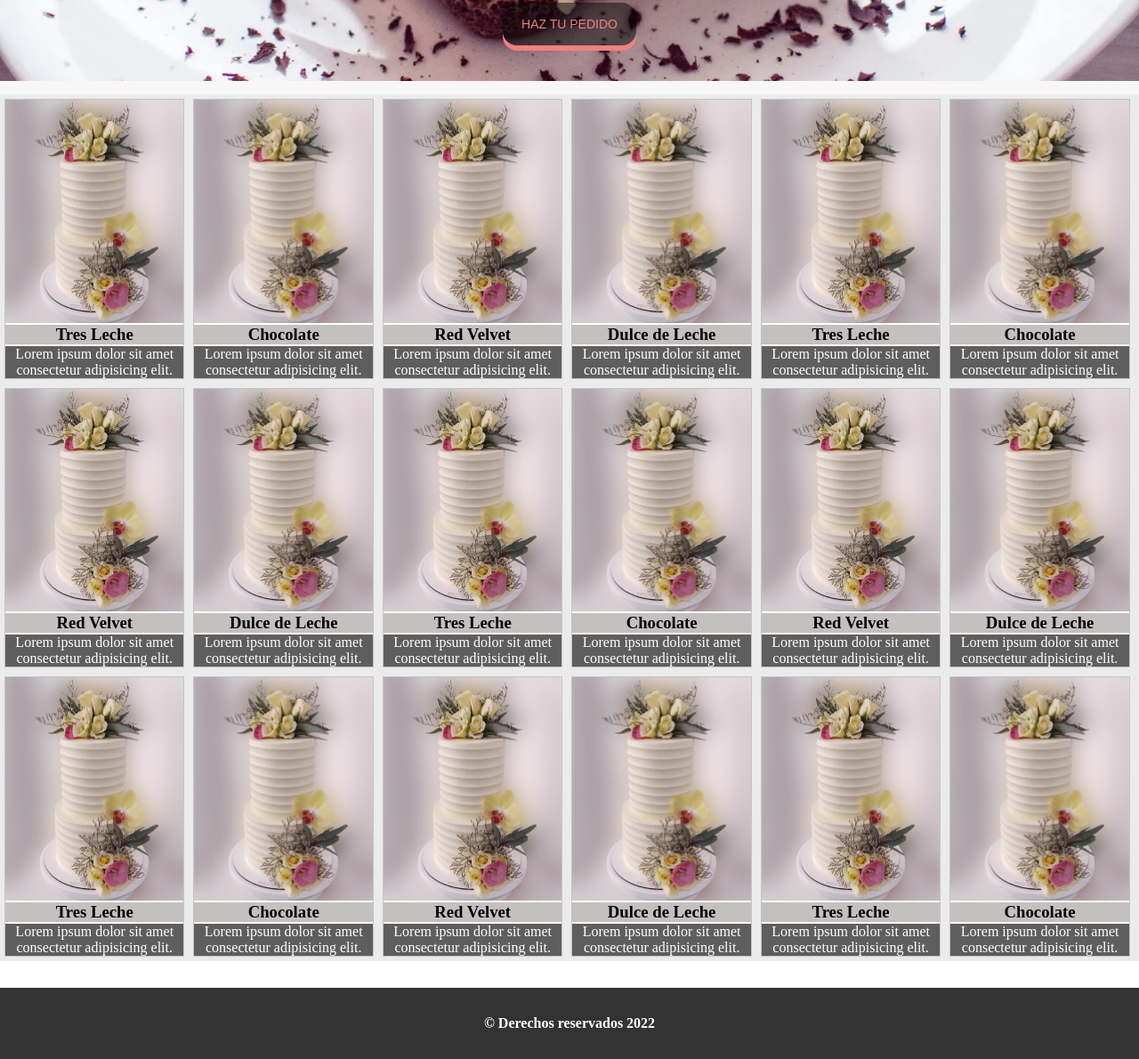
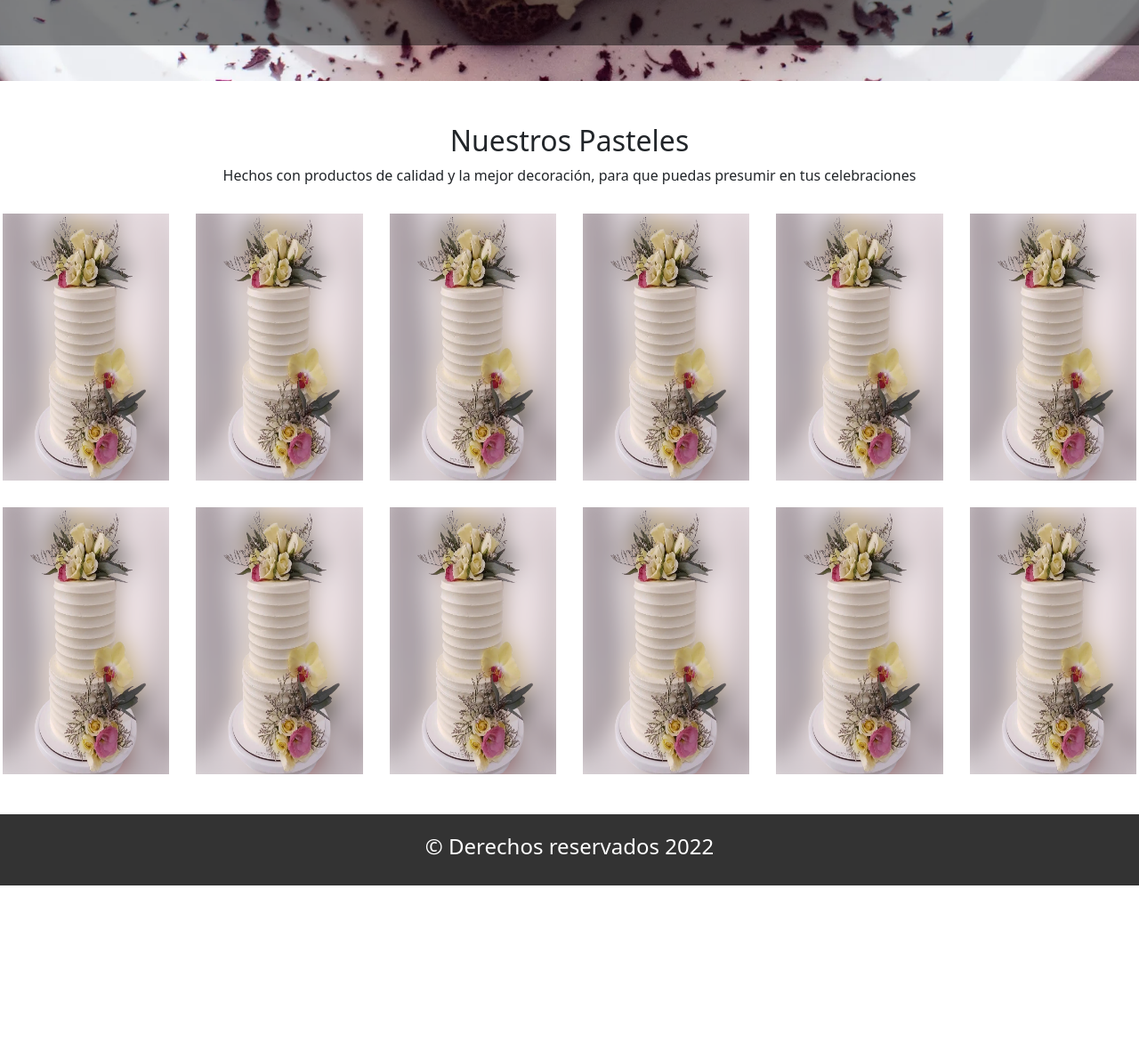
Before and after one commit to ManuelColmenares/proyecto-coder, a plain HTML site: page index.html in a window 1280 px wide. Shown: the part 829-2019 px from the top of the page at 89% size. After the commit the page ends 1824 px from the top, so only its background shows below. Drawn offline with nearby package versions, Linux system fonts and the light colour scheme; a web font is replaced by a local one.

Commit message:
Modificaciones para la segunda entrega del Proyecto Final

```diff
--- a/css/main.css
+++ b/css/main.css
@@ -73,7 +73,7 @@ box-sizing: border-box;
 /* Contenido de la sección 1 */
 .contendor-seccion1 {
     background-image: url(../img/pastel-fondo.webp);
-    height: 500px;
+    /* height: 500px; */
     background-size:cover;
     background-position: center;
     background-repeat: no-repeat;
@@ -90,8 +90,8 @@ box-sizing: border-box;
     background-color: rgba(7, 7, 7, 0.5);
     text-align: center;
     color: rgb(252, 252, 252);
-    height: 100px;
-    width: 100%;
+    /* height: 100%;
+    width: 100%; */
 
 }
 /* Estilos de bonton pedidos */
@@ -125,8 +125,21 @@ button {
    }
 
 /* Contenido de la sección 1 */
+#galeria .col-lg-2 {
+    margin: 0 !important;
+    padding: 15px;
+}
+#galeria img{
+    width: 100%;
+    height: 300px;
+}
 
-.contenedor-seccion-2{
+#galeria img:hover {
+    border: 5px solid #fff;
+}
+/*  Dejo el siguiente código comentado para que la tutora vea todas las lines de código que me ahorre con bootstrap en la galería de imágenes */
+
+/* .contenedor-seccion-2{
     width: 100%;
     margin: auto;
     min-height: 300px;
@@ -159,7 +172,7 @@ button {
     text-align: center;
     color: #fff;
     background-color: #5e5e5e;
-}
+}*/
 /* ------- Estilos de la página sobremi.html ----------- */
 
 .about{
@@ -301,9 +314,11 @@ button {
     border-radius: 10px;
 }
 
-/*Estilos Página de Productos */
+/*Estilos Página de pedidos.html */
 
-.contenedor-pasteles {
+/*  Dejo el siguiente código comentado para que la tutora vea todas las lines de código que me ahorre con bootstrap en la galería de imágenes */
+
+/* .contenedor-pasteles {
     font-family: 'Open Sans', sans-serif;
 }
 
@@ -334,7 +349,7 @@ button {
 .pasteles-img{
     flex: 25%;
     padding: 5px;
-}
+} */
 
 
 
--- a/index.html
+++ b/index.html
@@ -21,6 +21,9 @@
       rel="stylesheet"
     />
     <!-- font-family: 'Beau Rivage', cursive; -->
+
+    <!-- Styles Bootstrap -->
+    <link href="https://cdn.jsdelivr.net/npm/bootstrap@5.1.3/dist/css/bootstrap.min.css" rel="stylesheet" integrity="sha384-1BmE4kWBq78iYhFldvKuhfTAU6auU8tT94WrHftjDbrCEXSU1oBoqyl2QvZ6jIW3" crossorigin="anonymous">
 
     <!-- styles -->
     <link rel="stylesheet" href="css/main.css" />
@@ -64,109 +67,59 @@
         </div>
       </nav>
     </header>
-    <main class="contenedor">
-      <section class="contendor-seccion1">
-        <div class="subtitulo">
-          <!-- <h2>Pasteles diseñados a tu gusto y estilo</h2> -->
+    <!-- ********* Contenido de la página ********** -->
+    <main class="contenedor cantainer">
+      <section class="contendor-seccion1 row">
+        <div class="subtitulo col">
           <h2>PASTELES DISEÑADOS A TU GUSTO Y ESTILO</h2>
+          <a href="pages/pedido.html" target="blank">
+            <button class="boton">HAZ TU PEDIDO</button>
+          </a>
         </div>
-        <a href="pages/pedido.html" target="blank">
-          <button class="boton">HAZ TU PEDIDO</button>
-        </a>
       </section>
-      <section class="contenedor-seccion-2">
-        <div class="contenedor-seccion-2-galeria">
-          <article class="contenedor-seccion-2-columna">
-            <img src="img/pastel-boda.png" alt="Pastel de boda" />
-            <h3>Tres Leche</h3>
-            <p>Lorem ipsum dolor sit amet consectetur adipisicing elit.</p>
-          </article>
-          <article class="contenedor-seccion-2-columna">
-            <img src="img/pastel-boda.png" alt="Pastel de boda" />
-            <h3>Chocolate</h3>
-            <p>Lorem ipsum dolor sit amet consectetur adipisicing elit.</p>
-          </article>
-          <article class="contenedor-seccion-2-columna">
-            <img src="img/pastel-boda.png" alt="Pastel de boda" />
-            <h3>Red Velvet</h3>
-            <p>Lorem ipsum dolor sit amet consectetur adipisicing elit.</p>
-          </article>
-          <article class="contenedor-seccion-2-columna">
-            <img src="img/pastel-boda.png" alt="Pastel de boda" />
-            <h3>Dulce de Leche</h3>
-            <p>Lorem ipsum dolor sit amet consectetur adipisicing elit.</p>
-          </article>
-          <article class="contenedor-seccion-2-columna">
-            <img src="img/pastel-boda.png" alt="Pastel de boda" />
-            <h3>Tres Leche</h3>
-            <p>Lorem ipsum dolor sit amet consectetur adipisicing elit.</p>
-          </article>
-          <article class="contenedor-seccion-2-columna">
-            <img src="img/pastel-boda.png" alt="Pastel de boda" />
-            <h3>Chocolate</h3>
-            <p>Lorem ipsum dolor sit amet consectetur adipisicing elit.</p>
-          </article>
-          <article class="contenedor-seccion-2-columna">
-            <img src="img/pastel-boda.png" alt="Pastel de boda" />
-            <h3>Red Velvet</h3>
-            <p>Lorem ipsum dolor sit amet consectetur adipisicing elit.</p>
-          </article>
-          <article class="contenedor-seccion-2-columna">
-            <img src="img/pastel-boda.png" alt="Pastel de boda" />
-            <h3>Dulce de Leche</h3>
-            <p>Lorem ipsum dolor sit amet consectetur adipisicing elit.</p>
-          </article>
-          <article class="contenedor-seccion-2-columna">
-            <img src="img/pastel-boda.png" alt="Pastel de boda" />
-            <h3>Tres Leche</h3>
-            <p>Lorem ipsum dolor sit amet consectetur adipisicing elit.</p>
-          </article>
-          <article class="contenedor-seccion-2-columna">
-            <img src="img/pastel-boda.png" alt="Pastel de boda" />
-            <h3>Chocolate</h3>
-            <p>Lorem ipsum dolor sit amet consectetur adipisicing elit.</p>
-          </article>
-          <article class="contenedor-seccion-2-columna">
-            <img src="img/pastel-boda.png" alt="Pastel de boda" />
-            <h3>Red Velvet</h3>
-            <p>Lorem ipsum dolor sit amet consectetur adipisicing elit.</p>
-          </article>
-          <article class="contenedor-seccion-2-columna">
-            <img src="img/pastel-boda.png" alt="Pastel de boda" />
-            <h3>Dulce de Leche</h3>
-            <p>Lorem ipsum dolor sit amet consectetur adipisicing elit.</p>
-          </article>
-          <article class="contenedor-seccion-2-columna">
-            <img src="img/pastel-boda.png" alt="Pastel de boda" />
-            <h3>Tres Leche</h3>
-            <p>Lorem ipsum dolor sit amet consectetur adipisicing elit.</p>
-          </article>
-          <article class="contenedor-seccion-2-columna">
-            <img src="img/pastel-boda.png" alt="Pastel de boda" />
-            <h3>Chocolate</h3>
-            <p>Lorem ipsum dolor sit amet consectetur adipisicing elit.</p>
-          </article>
-          <article class="contenedor-seccion-2-columna">
-            <img src="img/pastel-boda.png" alt="Pastel de boda" />
-            <h3>Red Velvet</h3>
-            <p>Lorem ipsum dolor sit amet consectetur adipisicing elit.</p>
-          </article>
-          <article class="contenedor-seccion-2-columna">
-            <img src="img/pastel-boda.png" alt="Pastel de boda" />
-            <h3>Dulce de Leche</h3>
-            <p>Lorem ipsum dolor sit amet consectetur adipisicing elit.</p>
-          </article>
-          <article class="contenedor-seccion-2-columna">
-            <img src="img/pastel-boda.png" alt="Pastel de boda" />
-            <h3>Tres Leche</h3>
-            <p>Lorem ipsum dolor sit amet consectetur adipisicing elit.</p>
-          </article>
-          <article class="contenedor-seccion-2-columna">
-            <img src="img/pastel-boda.png" alt="Pastel de boda" />
-            <h3>Chocolate</h3>
-            <p>Lorem ipsum dolor sit amet consectetur adipisicing elit.</p>
-          </article>
+      <section id="galeria">
+        <div class="text-center pt-5">
+            <h2>Nuestros Pasteles</h2>
+            <p>Hechos con productos de calidad y la mejor decoración, para que puedas presumir en tus celebraciones </p>
         </div>
+        <div class="row">
+          <div class="col-lg-2 col-md-3 col-sm-4 col-6">
+            <img src="img/img-principal.png" alt="Pastel de boda">
+          </div>
+
+          <div class="col-lg-2 col-md-3 col-sm-4 col-6">
+            <img src="img/img-principal.png" alt="Pastel de boda">
+          </div>
+          <div class="col-lg-2 col-md-3 col-sm-4 col-6">
+            <img src="img/img-principal.png" alt="Pastel de boda">
+          </div>
+          <div class="col-lg-2 col-md-3 col-sm-4 col-6">
+            <img src="img/img-principal.png" alt="Pastel de boda">
+          </div>
+          <div class="col-lg-2 col-md-3 col-sm-4 col-6">
+            <img src="img/img-principal.png" alt="Pastel de boda">
+          </div>
+          <div class="col-lg-2 col-md-3 col-sm-4 col-6">
+            <img src="img/img-principal.png" alt="Pastel de boda">
+          </div>
+          <div class="col-lg-2 col-md-3 col-sm-4 col-6">
+            <img src="img/img-principal.png" alt="Pastel de boda">
+          </div>
+          <div class="col-lg-2 col-md-3 col-sm-4 col-6">
+            <img src="img/img-principal.png" alt="Pastel de boda">
+          </div>
+          <div class="col-lg-2 col-md-3 col-sm-4 col-6">
+            <img src="img/img-principal.png" alt="Pastel de boda">
+          </div>
+          <div class="col-lg-2 col-md-3 col-sm-4 col-6">
+            <img src="img/img-principal.png" alt="Pastel de boda">
+          </div>
+          <div class="col-lg-2 col-md-3 col-sm-4 col-6">
+            <img src="img/img-principal.png" alt="Pastel de boda">
+          </div>
+          <div class="col-lg-2 col-md-3 col-sm-4 col-6">
+            <img src="img/img-principal.png" alt="Pastel de boda">
+          </div>
       </section>
     </main>
     <footer class="pie-pag">
@@ -174,5 +127,7 @@
         <h4>© Derechos reservados 2022</h4>
       </div>
     </footer>
+    <!-- Componentes requeridos de JS -->
+    <script src="https://cdn.jsdelivr.net/npm/bootstrap@5.1.3/dist/js/bootstrap.bundle.min.js" integrity="sha384-ka7Sk0Gln4gmtz2MlQnikT1wXgYsOg+OMhuP+IlRH9sENBO0LRn5q+8nbTov4+1p" crossorigin="anonymous"></script>
   </body>
 </html>
```
Also changed, not shown: pages/pasteles.html (+45 -40 lines).
